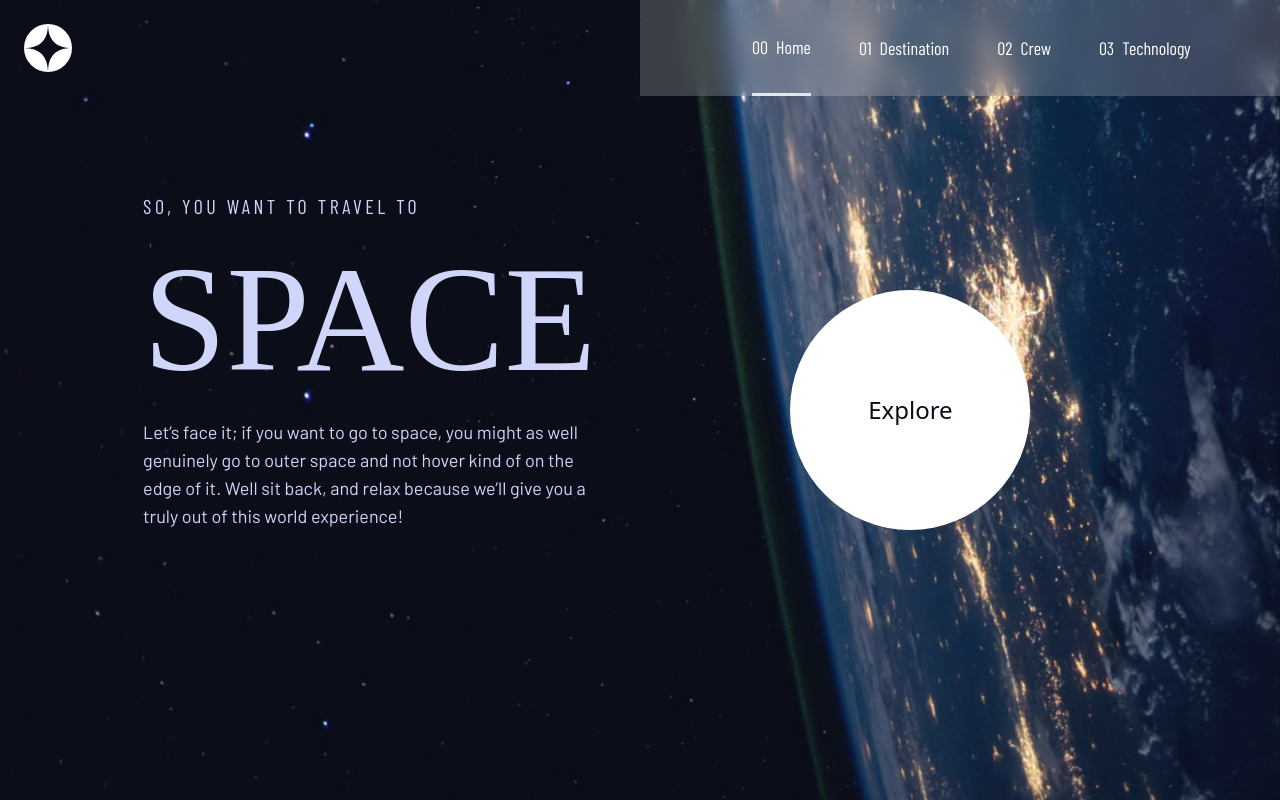
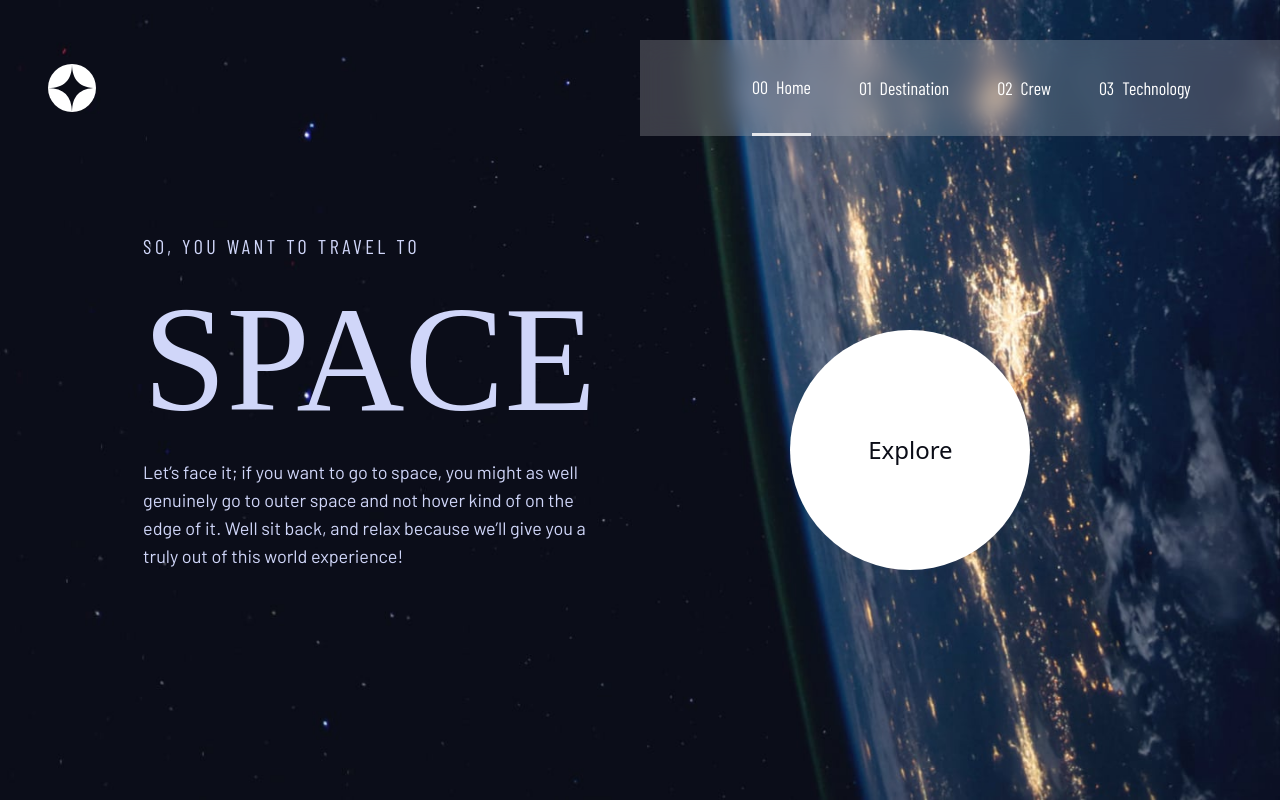
Before and after one commit to kamalsingh200238/space-website, a Next.js app: page / in a window 1280 px wide. Built offline with nearby package versions, Linux system fonts and the light colour scheme; a web font is replaced by a local one.

Commit message:
Fixed hidden navbar links on 768px

```diff
--- a/components/Navbar/Navbar.jsx
+++ b/components/Navbar/Navbar.jsx
@@ -1,12 +1,19 @@
 import Image from 'next/image';
+import { useState } from 'react';
 import NavbarLinks from './NavbarLinks';
 
 export default function Navbar() {
+  const [navIsOpen, setNavIsOpen] = useState(false);
+
+  const toggleNavbar = () => {
+    setNavIsOpen((prev) => !prev);
+  };
+
   return (
     <>
-      <nav className="mb-6 flex items-center justify-between p-6 font-BarlowCondensed md:mb-24 md:p-0">
+      <nav className="mb-6 flex items-center justify-between p-6 font-BarlowCondensed md:mb-24 md:p-0 lg:pt-10">
         {/* main Logo in navbar */}
-        <div className="relative aspect-square w-10 md:m-6 md:w-12">
+        <div className="relative aspect-square w-10 md:m-6 md:w-12 lg:mx-12">
           <Image
             src="/shared/logo.svg"
             alt="Website Logo"
@@ -15,15 +22,15 @@ export default function Navbar() {
           />
         </div>
         {/* hamburger icon */}
-        <div className="relative h-5 w-6 md:hidden">
+        <button onClick={toggleNavbar} className="relative h-5 w-6 md:hidden">
           <Image
             src="/shared/icon-hamburger.svg"
             alt="Menu Icon"
             layout="fill"
           />
-        </div>
+        </button>
         {/* navbar links */}
-        <NavbarLinks />
+        <NavbarLinks navIsOpen={navIsOpen} setNavIsOpen={setNavIsOpen} />
       </nav>
     </>
   );
--- a/components/Navbar/NavbarLinks.jsx
+++ b/components/Navbar/NavbarLinks.jsx
@@ -2,21 +2,38 @@ import Image from 'next/image';
 import Link from 'next/link';
 import { useRouter } from 'next/router';
 
-export default function NavbarLinks() {
+export default function NavbarLinks(props) {
+  // function to toggle Navbar
+  const toggleNavbar = () => {
+    props.setNavIsOpen((prev) => !prev);
+  };
+
+  // using this to detect what url we are on so we can have underline in navbar dynamically
   const router = useRouter();
+
   return (
-    <div className="bg-white/20 text-lg text-white backdrop-blur-md mobile:fixed mobile:inset-y-0 mobile:-right-2/3 mobile:w-2/3 lg:min-w-[50%] ">
-      <button className="z-10 m-8 mb-16 ml-64 md:hidden">
-        <Image
-          src="/shared/icon-close.svg"
-          alt="Close Button"
-          width={24}
-          height={24}
-        />
-      </button>
-      <div className="flex h-24 items-center  gap-12 px-8 mobile:flex-col mobile:space-y-9 mobile:pl-9 md:min-w-[50%] md:px-12 lg:ml-16 lg:pr-20">
+    <div
+      className={`relative bg-white/20 text-lg text-white backdrop-blur-md transition-all duration-300 ease-in-out lg:min-w-[50%] mobile:fixed  mobile:inset-y-0 mobile:-right-2/3 mobile:w-2/3 mobile:bg-primary ${
+        props.navIsOpen ? 'mobile:-translate-x-full' : ''
+      }`}
+    >
+      <div className="absolute top-8 right-8">
+        <button onClick={toggleNavbar} className="z-50 md:hidden">
+          <div className="relative aspect-square w-7">
+            <Image
+              priority
+              src="/shared/icon-close.svg"
+              alt="Close Button"
+              layout="fill"
+              quality={100}
+            />
+          </div>
+        </button>
+      </div>
+      <div className="flex items-center px-8 md:h-24 md:min-w-[50%] md:gap-12 md:px-12 lg:ml-16 lg:pr-20 mobile:mt-20 mobile:flex-col mobile:items-start mobile:space-y-5 mobile:pl-9">
         <Link href="/">
           <a
+            onClick={toggleNavbar}
             className={` ${
               router.asPath === '/' ? 'border-b-[3px]' : ''
             } py-4 md:py-8`}
@@ -26,6 +43,7 @@ export default function NavbarLinks() {
         </Link>
         <Link href="/destination">
           <a
+            onClick={toggleNavbar}
             className={` ${
               router.asPath === '/destination' ? 'border-b-[3px]' : ''
             } py-4 md:py-8`}
@@ -36,6 +54,7 @@ export default function NavbarLinks() {
         </Link>
         <Link href="/crew">
           <a
+            onClick={toggleNavbar}
             className={` ${
               router.asPath === '/crew' ? 'border-b-[3px]' : ''
             } py-4 md:py-8`}
@@ -45,6 +64,7 @@ export default function NavbarLinks() {
         </Link>
         <Link href="/technology">
           <a
+            onClick={toggleNavbar}
             className={` ${
               router.asPath === '/technology' ? 'border-b-[3px]' : ''
             } py-4 md:py-8`}
--- a/tailwind.config.js
+++ b/tailwind.config.js
@@ -8,9 +8,50 @@ module.exports = {
   ],
   theme: {
     screens: {
-      mobile: { max: '768px' },
+      //  min - width
+      sm: '640px',
+      // => @media (min-width: 640px) { ... }
+
+      md: '768px',
+      // => @media (min-width: 768px) { ... }
+
+      lg: '1024px',
+      // => @media (min-width: 1024px) { ... }
+
+      xl: '1280px',
+      // => @media (min-width: 1280px) { ... }
+
+      // max - width
+      m2xl: { max: '1535px' },
+      // => @media (max-width: 1535px) { ... }
+
+      desktop: { max: '1279px' },
+      // => @media (max-width: 1279px) { ... }
+
+      laptop: { max: '1023px' },
+      // => @media (max-width: 1023px) { ... }
+
+      mobile: { max: '767px' },
+      // => @media (max-width: 767px) { ... }
+
+      msm: { max: '639px' },
       // => @media (max-width: 639px) { ... }
-      ...defaultTheme.screens,
+
+      // min and max together
+      osm: { min: '640px', max: '767px' },
+      // => @media (min-width: 640px and max-width: 767px) { ... }
+
+      omd: { min: '768px', max: '1023px' },
+      // => @media (min-width: 768px and max-width: 1023px) { ... }
+
+      olg: { min: '1024px', max: '1279px' },
+      // => @media (min-width: 1024px and max-width: 1279px) { ... }
+
+      oxl: { min: '1280px', max: '1535px' },
+      // => @media (min-width: 1280px and max-width: 1535px) { ... }
+
+      o2xl: { min: '1536px' },
+      // => @media (min-width: 1536px) { ... }
     },
 
     extend: {
```
